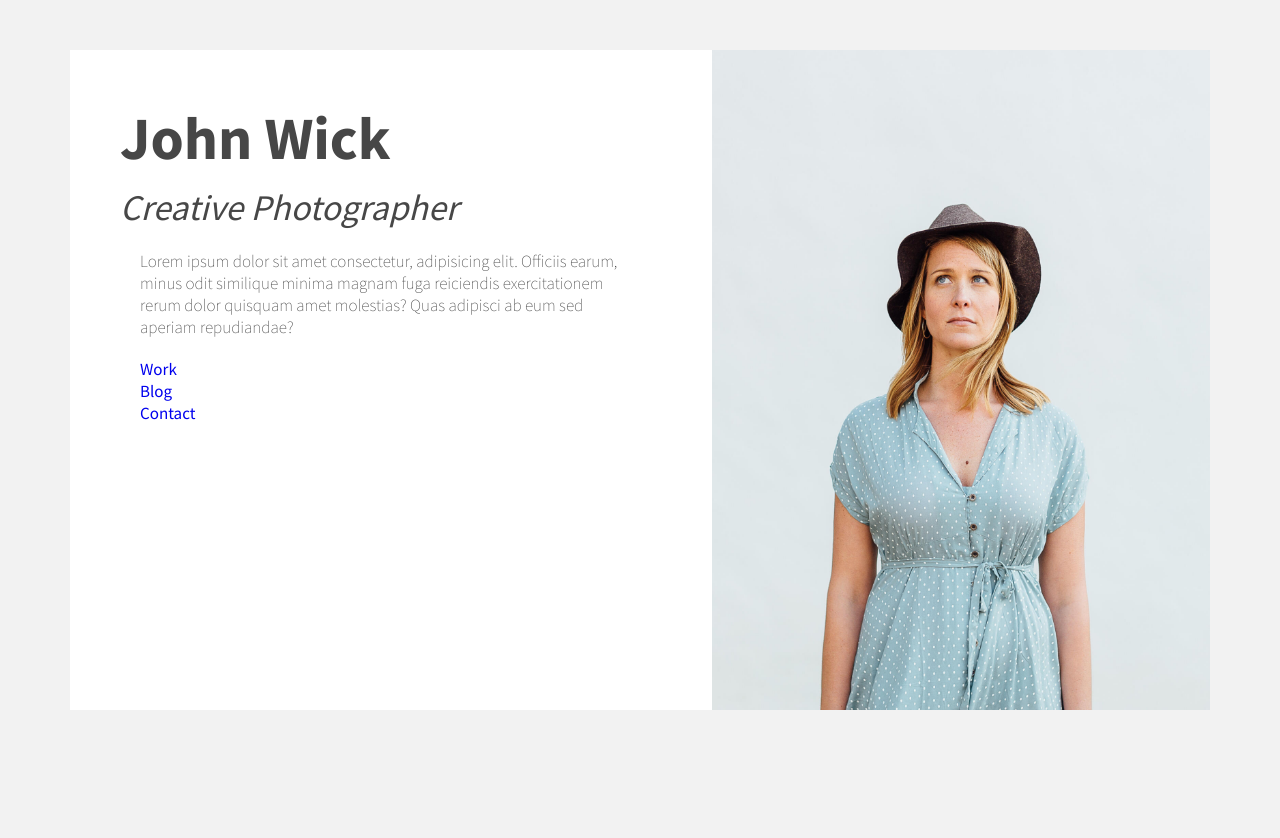
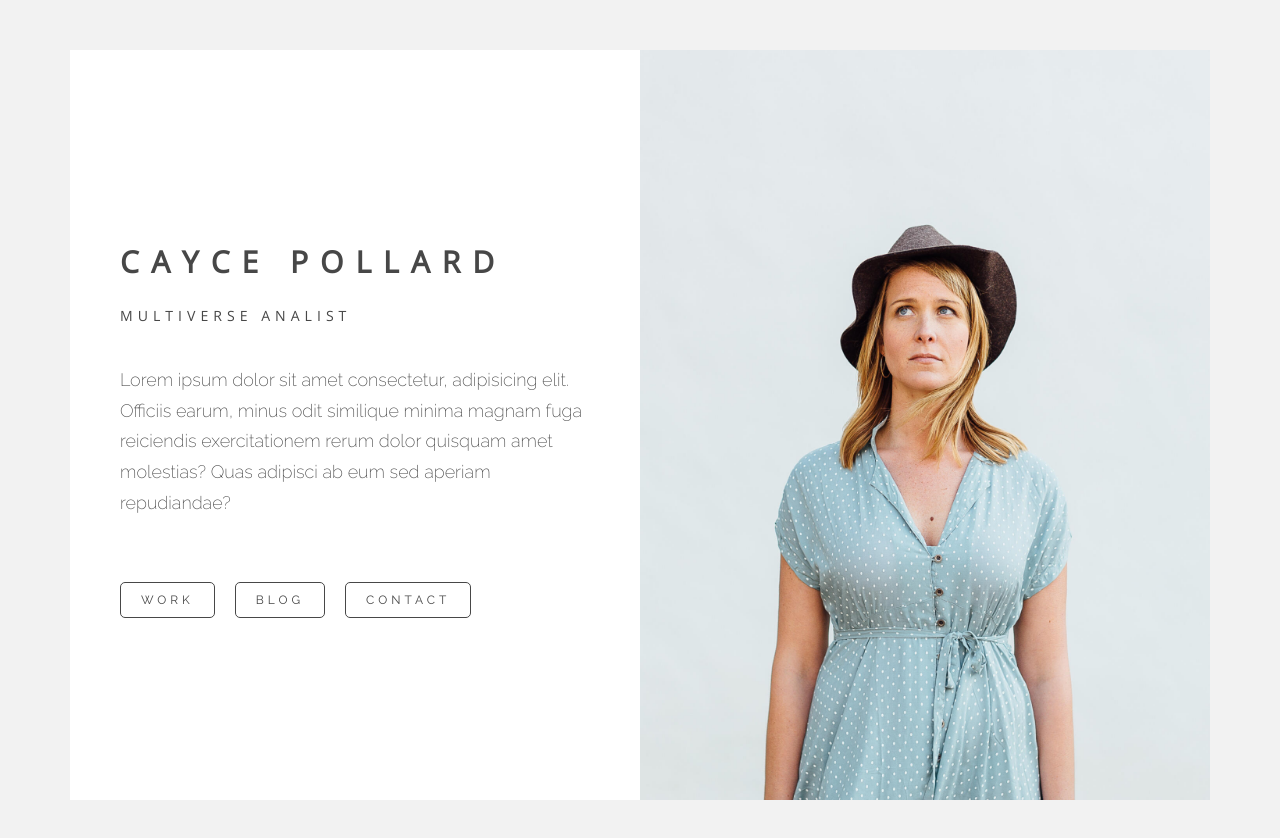
Before and after one commit to shaonkabir8/card-landing-page, a React app: page / in a window 1280 px wide. Before the commit the page ends 800 px from the top, so only its background shows below. Built offline with nearby package versions, Linux system fonts and the light colour scheme.

Commit message:
refactor: convert html template to react components

```diff
--- a/src/assets/sass/_home.scss
+++ b/src/assets/sass/_home.scss
@@ -1,9 +1,9 @@
-.wrapper {
+.container {
   max-width: 114rem;
   margin: 0 auto;
-}
-.container {
-  padding: 5rem 0;
+  &__inner {
+    padding: 5rem 0;
+  }
 }
 .card {
   display: flex;
--- a/src/assets/styles/_base.scss
+++ /dev/null
@@ -1,33 +0,0 @@
-@import url("https://fonts.googleapis.com/css2?family=Source+Sans+Pro:wght@200;400;600;700&display=swap");
-
-*,
-*::after,
-*::before {
-  margin: 0;
-  padding: 0;
-  box-sizing: inherit;
-}
-
-html {
-  font-size: 62.5%;
-}
-
-body {
-  box-sizing: border-box;
-  font-size: 1.7rem;
-  background-color: $color-bg;
-  color: $color-black;
-  font-family: "Source Sans Pro", sans-serif;
-  font-weight: 200;
-  min-height: 100vh;
-  width: 100%;
-}
-
-h1,
-h2,
-h3,
-h4,
-h5,
-h6 {
-  font-weight: 700;
-}
--- a/src/assets/styles/_card.scss
+++ /dev/null
@@ -1,44 +0,0 @@
-.card {
-  display: flex;
-  background-color: $color-white;
-  &__content {
-    padding: 5rem;
-  }
-  &__header {
-    font-size: 6rem;
-    &--meta {
-      display: block;
-      font-weight: 400;
-      font-style: italic;
-      margin-top: 1rem;
-      font-size: 60%;
-    }
-  }
-  &__paragraph {
-    padding: 2rem;
-  }
-
-  // Call to action button style
-  .menu {
-    display: flex;
-    justify-content: space-between;
-
-    &__list {
-      margin: 0;
-      padding: 0;
-      list-style: none;
-    }
-    &__item {
-      margin: 0 2rem;
-    }
-    &__link {
-      text-decoration: none;
-      font-weight: 400;
-    }
-  }
-
-  &__img--item {
-    width: 100%;
-    height: 100%;
-  }
-}
--- a/src/assets/styles/_layout.scss
+++ /dev/null
@@ -1,8 +0,0 @@
-.container {
-  max-width: 114rem;
-  margin: 0 auto;
-}
-
-.row {
-  padding: 5rem 0;
-}
--- a/src/assets/styles/_variables.scss
+++ /dev/null
@@ -1,5 +0,0 @@
-// colors
-
-$color-bg: #f2f2f2;
-$color-black: #474747;
-$color-white: #fff;
--- a/src/assets/styles/main.scss
+++ /dev/null
@@ -1,4 +0,0 @@
-@import "./variables";
-@import "./base";
-@import "./layout";
-@import "./card";
--- a/src/components/App.js
+++ b/src/components/App.js
@@ -2,14 +2,10 @@ import React from "react";
 import Card from "./Card";
 import Layout from "./Layout";
 
-function App() {
-  return (
-    <Layout>
-      <div className="row">
-        <Card />
-      </div>
-    </Layout>
-  );
-}
+const app = () => (
+  <Layout>
+    <Card />
+  </Layout>
+);
 
-export default App;
+export default app;
--- a/src/components/Card.js
+++ b/src/components/Card.js
@@ -1,13 +1,13 @@
 import React from "react";
-import Photo from "../assets/img/photo.jpg";
+import Featured_Image from "../assets/img/photo.jpg";
 
-export default function Card() {
-  return (
-    <section className="card">
+const card = () => (
+  <section className="card">
+    <div className=" card__area">
       <div className="card__content">
         <h1 className="card__header">
-          John Wick{" "}
-          <span className="card__header--meta">Creative Photographer</span>{" "}
+          Cayce Pollard
+          <span className="card__header--meta">Multiverse Analist</span>
         </h1>
         <p className="card__paragraph">
           Lorem ipsum dolor sit amet consectetur, adipisicing elit. Officiis
@@ -18,26 +18,32 @@ export default function Card() {
         <div className="menu">
           <ul className="menu__list">
             <li className="menu__item">
-              <a href="#" className="menu__link">
+              <a href="#work" className="menu__link">
                 Work
               </a>
             </li>
             <li className="menu__item">
-              <a href="#" className="menu__link">
+              <a href="#blog" className="menu__link">
                 Blog
               </a>
             </li>
             <li className="menu__item">
-              <a href="#" className="menu__link">
+              <a href="#contact" className="menu__link">
                 Contact
               </a>
             </li>
           </ul>
         </div>
       </div>
-      <div className="card__img">
-        <img src={Photo} alt="Photo" className="card__img--item" />
-      </div>
-    </section>
-  );
-}
+    </div>
+    <div className="card-img">
+      <img
+        src={Featured_Image}
+        alt="Featured_Image"
+        className="card-img__item"
+      />
+    </div>
+  </section>
+);
+
+export default card;
--- a/src/components/Layout.js
+++ b/src/components/Layout.js
@@ -1,5 +1,9 @@
 import React from "react";
 
-export default function Layout({ children }) {
-  return <main className="container">{children}</main>;
-}
+const layout = ({ children }) => (
+  <main className="container">
+    <div className="container__inner">{children}</div>
+  </main>
+);
+
+export default layout;
--- a/src/index.js
+++ b/src/index.js
@@ -1,13 +1,12 @@
 import React, { StrictMode } from "react";
 import { render } from "react-dom";
-import "./assets/styles/main.scss";
+import "./assets/sass/main.scss";
 import App from "./components/App";
 
 // Render our App component in DOM
 render(
   <StrictMode>
-    {" "}
-    <App />{" "}
+    <App />
   </StrictMode>,
   document.getElementById("root")
 );
```
